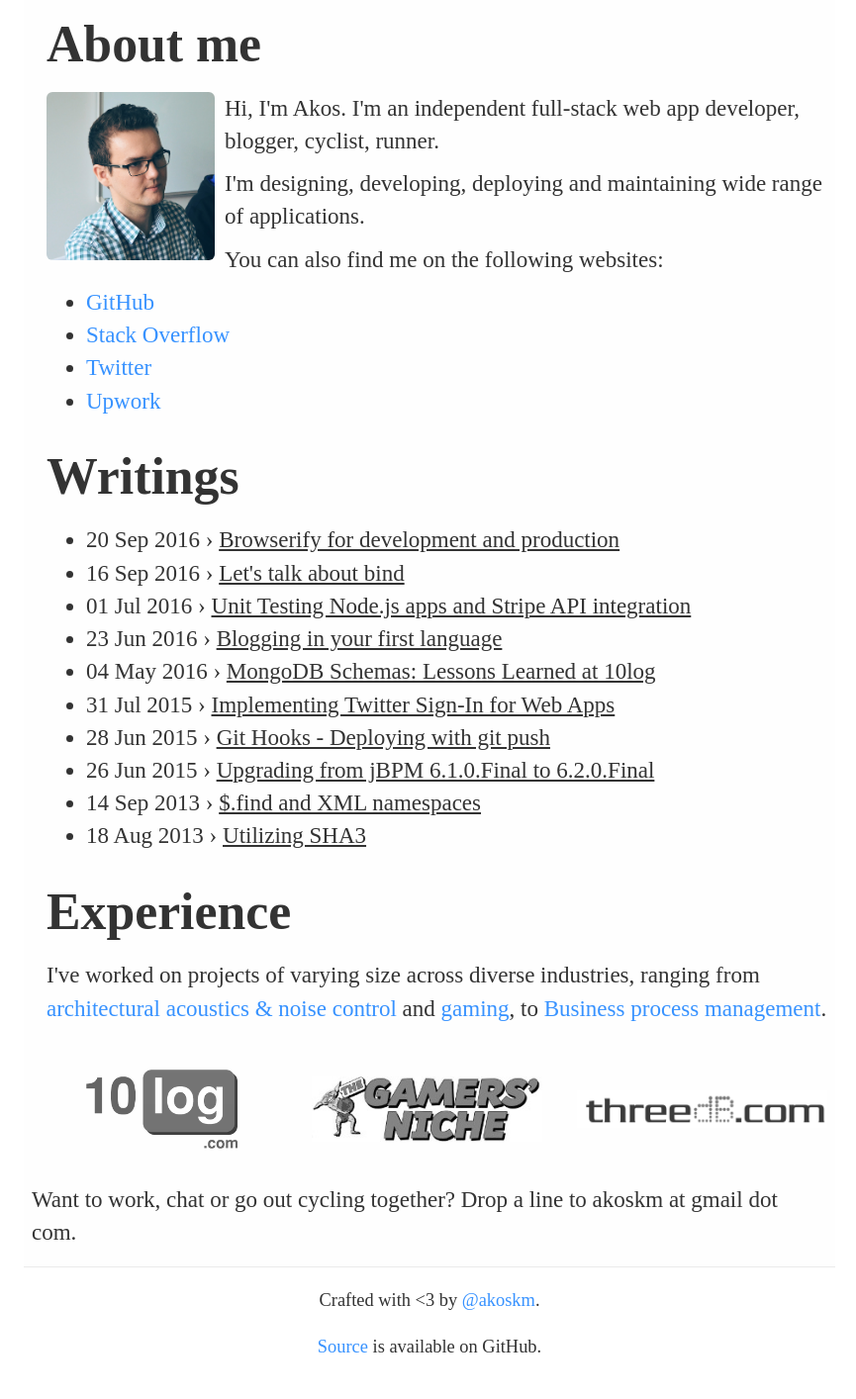
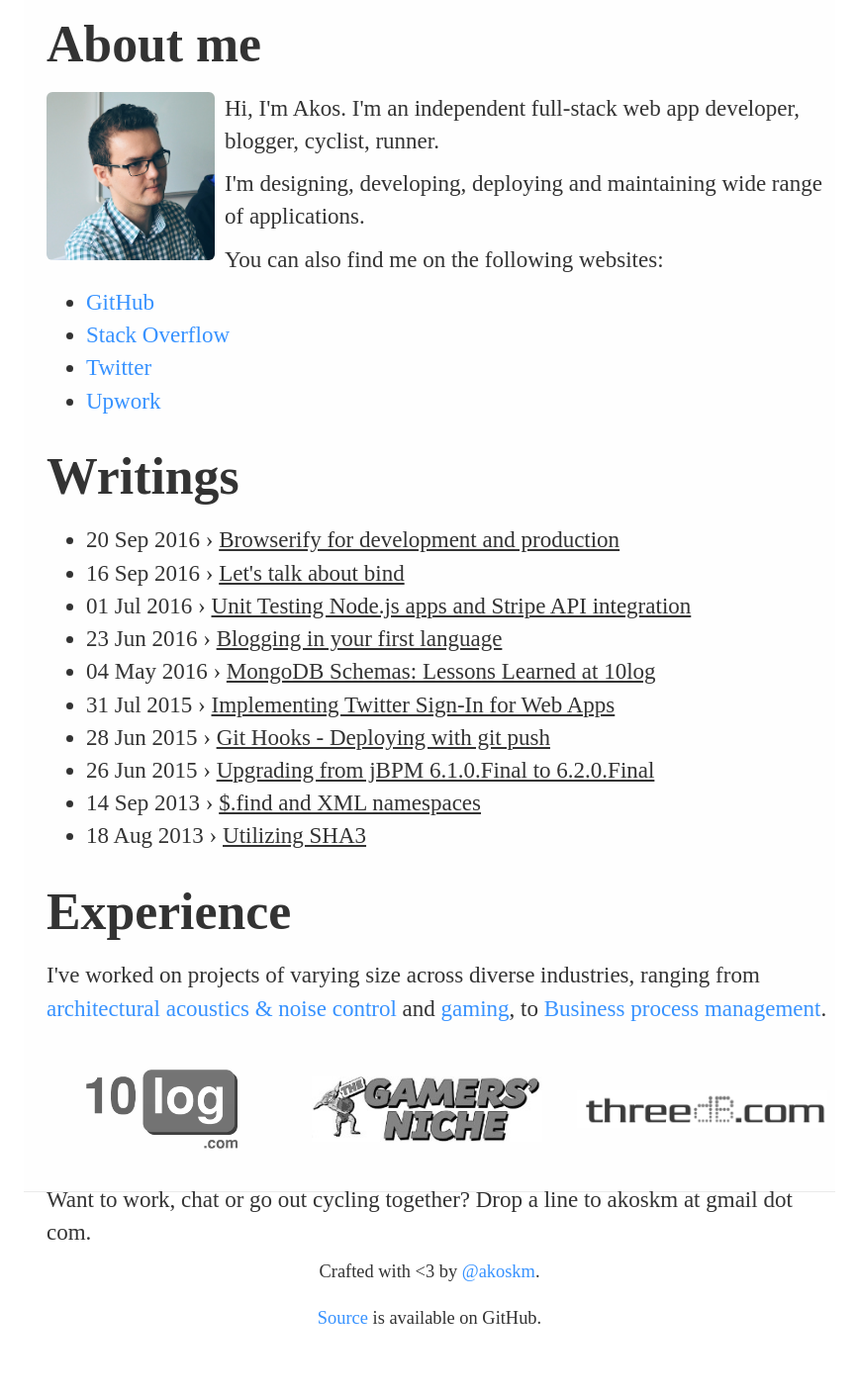
Before and after one commit to akoskm/akoskm.github.io, a Jekyll site: the page built from index.html, in a window 1280 px wide. Shown: the whole page at 99% size, without its empty margins (206-1071 px from the left). Built offline with Jekyll 4.4.1, drawn with Linux system fonts in a browser that asks for light colours; nearby versions of some CDN libraries; some web fonts are replaced; comment, search, counter and statistics services are not loaded; after the commit the page ends 1385 px from its top, so only the background shows below that.

Commit message:
Update index.html

```diff
--- a/index.html
+++ b/index.html
@@ -107,5 +107,7 @@ title: Akos Kemives
   </div>
 </section>
 <section>
-  <p>Want to work, chat or go out cycling together? Drop a line to akoskm at gmail dot com.</p>
+  <div class="col-1">
+    <p>Want to work, chat or go out cycling together? Drop a line to akoskm at gmail dot com.</p>
+  </div>
 </section>
```
